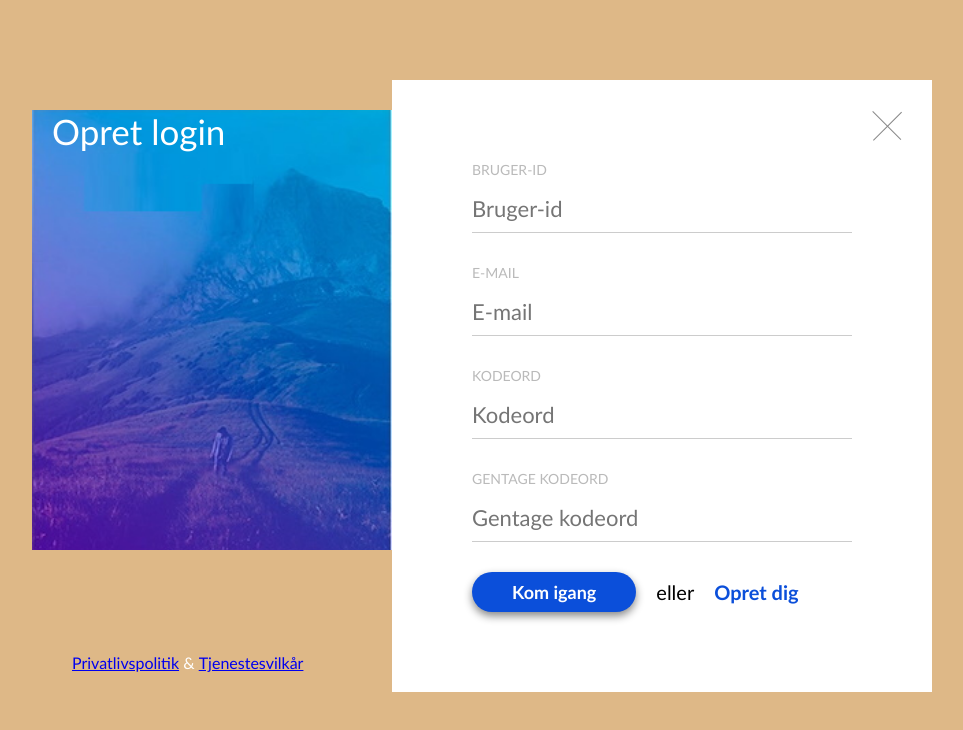
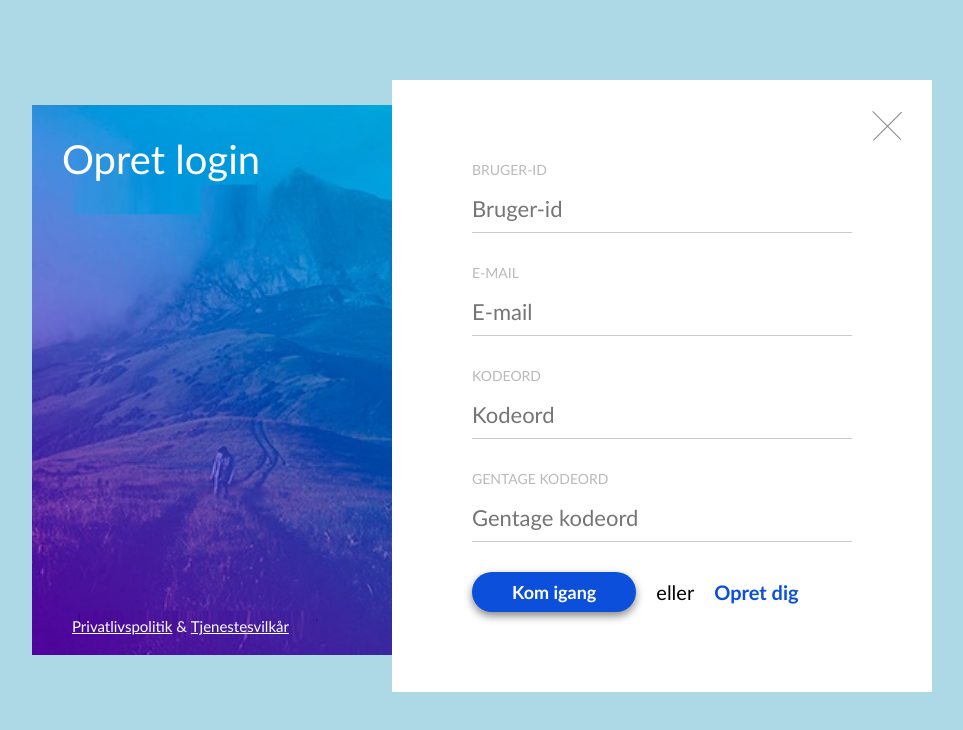
Before and after one commit to Kasparasgrin/6.-Opret-login, a plain HTML site: page index.html in a window 1280 px wide. Shown: the whole page, without its empty margins (158-1121 px from the left). Drawn offline with Linux system fonts and the light colour scheme.

Commit message:
Færdig version

```diff
--- a/css/main.css
+++ b/css/main.css
@@ -7,44 +7,58 @@ body * {
     font-family: 'Gill Sans', 'Gill Sans MT', Calibri, 'Trebuchet MS', sans-serif;
 }
 body {
-    background-color: burlywood;
+    background-color: lightblue;
 }
     .container {
         display: inline-block;
         width: 900px;
-        margin: 80px calc( (100% - 900px) / 2 ) 0;
+        margin: 80px calc( (100% - 900px) / 2 ) 80px;
         position: relative;
     }
         .container > .left-column {
             display: inline-block;
             float: left;
             width: 40%;
-            height: 440px;
-            padding: 40 px;
-            margin-top: 30px;
+            height: 550px;
+            padding: 30px;
+            margin-top: 10px;
+
             background-color: aqua;
-
             background-image: url(./hill.png);
             background-repeat: no-repeat;
             background-size: cover;
+            background-position: center;
             color: white;
+
+            position: absolute;
+            top: 15px;
+            bottom: 15px;
         }
-            .container > .left-column > span {
-                padding: 20px;
+            span {
                 margin-top: 300px;
-                font-size: 35px;
+                font-size: 40px;
             }
-            .container >.left-column > .footer {
+            .footer {
                 display: inline-block;
                 width: 100%;
+
                 position: absolute;
                 left: 40px;
                 bottom: 20px;
                 color: white;
+                font-size: 15px;
             }
+                .link {
+                    color: white;
+                }
+                .amp {
+                    font-size: 15px;
+                    padding: 0;
+                }
+
         .container > .right-column {
             display: inline-block;
-            float: left;
+            float: right;
             width: 60%;
             padding: 80px;
             background-color:white;
@@ -82,12 +96,13 @@ body {
         .form a {
             display: inline-block;
             padding: 10px;
-            float:left;
+            float: left;
             line-height: 20px;
             font-size: 20px;
         }
         .form span {
             margin-left: 10px;
+            margin-top: 0;
         }
         .form a {
             text-decoration: none;
```
